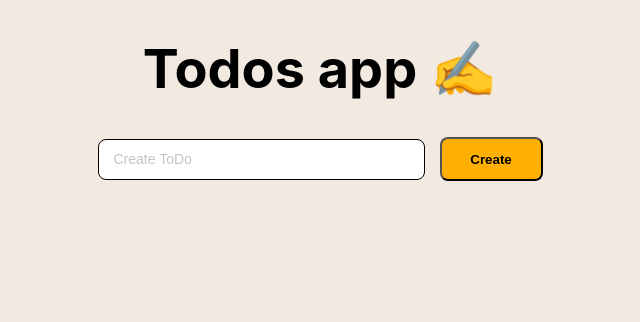
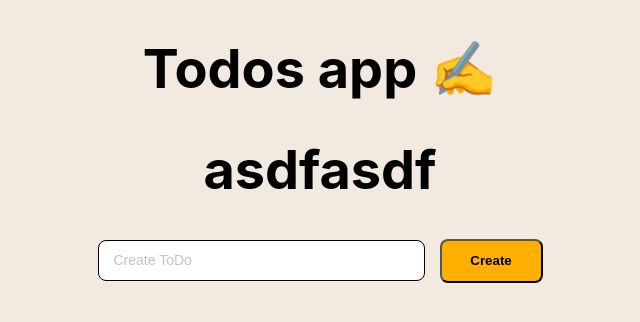
Before and after one commit to RaMandeep2002/Todos_aoo, a React (Create React App) app: page / in a window 1280 px wide. Shown: the top 322 px of the page, without its empty margins (320-960 px from the left). Built offline with nearby package versions, Linux system fonts and the light colour scheme.

Commit message:
some changes in file

```diff
--- a/src/App.js
+++ b/src/App.js
@@ -45,7 +45,8 @@ function App() {
     <div className="App">
       <h1>
         Todos app <span>✍ </span>
-      </h1><afasfgfdag></afasfgfdag>
+      </h1>
+      <h1>asdfasdf</h1>
       <TodosInput createTodoItem={createTodoItem} />
       {todoItems.map((items, index) => (
         <TodosList
```
